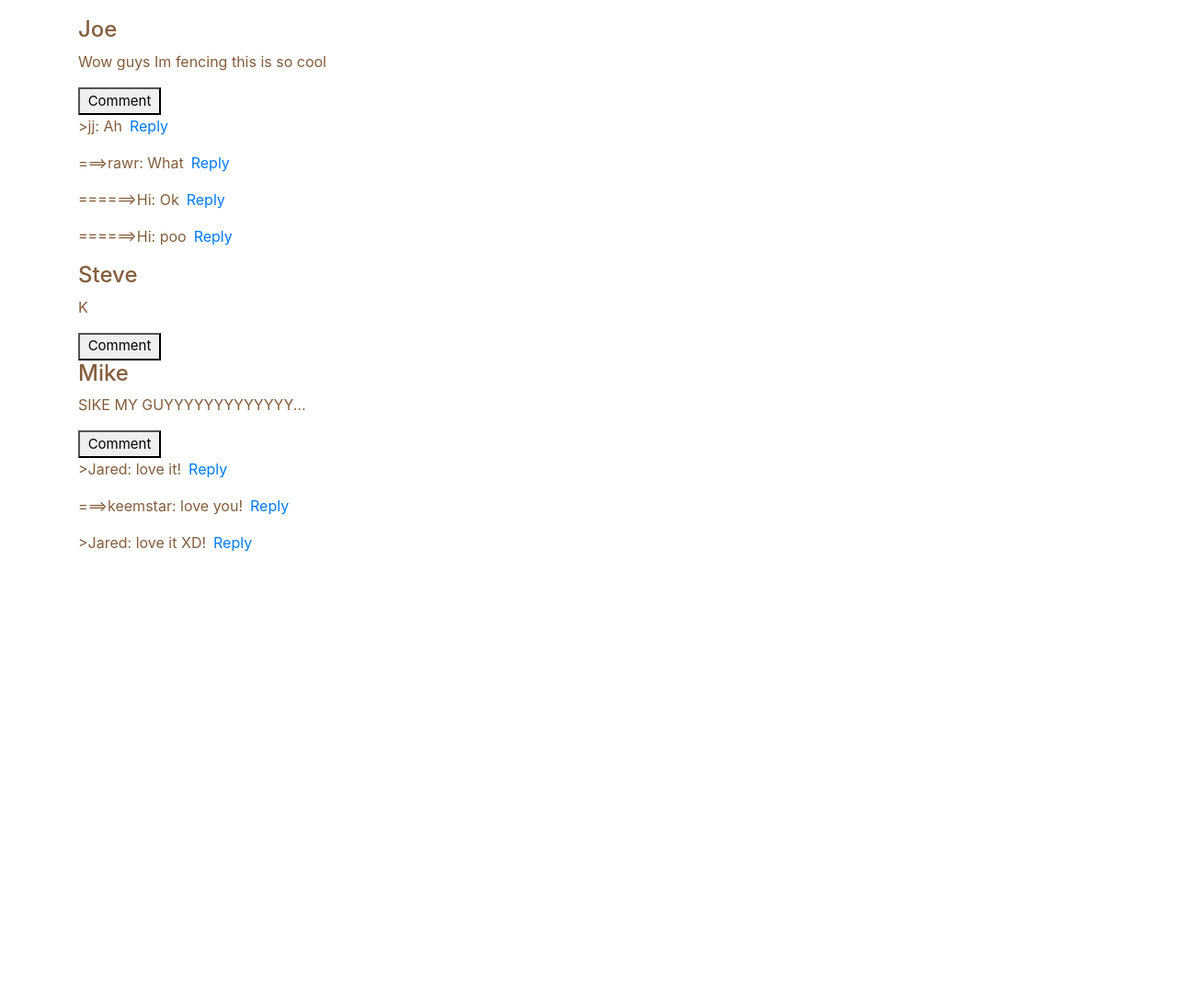
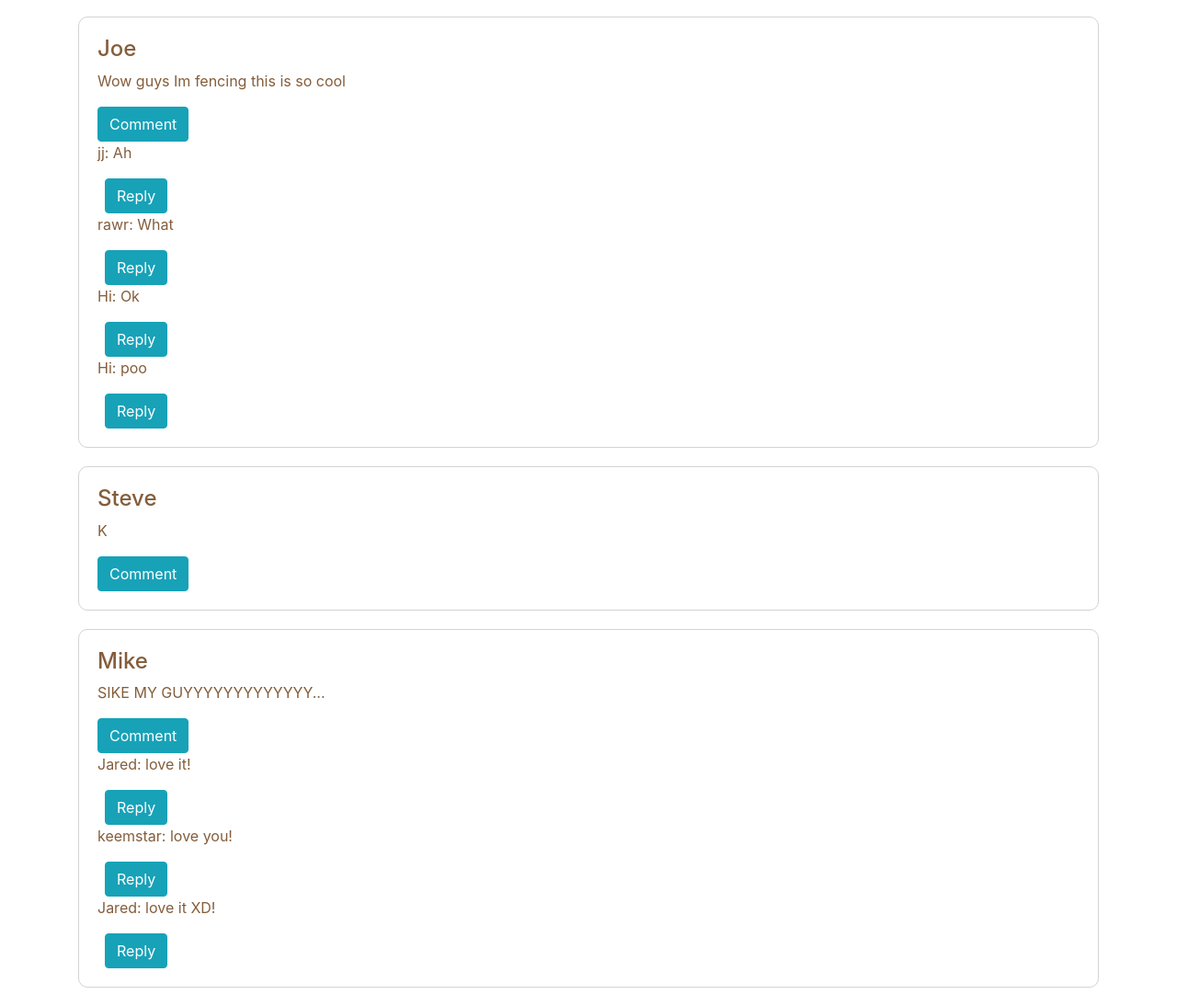
Before and after one commit to gonzaleznicolas/Fence_MainApp, a Flask app: page / in a window 1280 px wide. Shown: the part 72-1166 px from the top of the page at 92% size. Before the commit the page ends 672 px from the top, so only its background shows below. Run offline with Flask 2, Linux system fonts and the light colour scheme; the visitor is signed in with stand-in values (Sample User, id 1); some libraries are stand-ins or nearby versions.

Commit message:
added a title to posts

```diff
--- a/fence/forms.py
+++ b/fence/forms.py
@@ -59,6 +59,7 @@ class UpdateAccountForm(FlaskForm):
 
 
 class PostForm(FlaskForm):
+    title = StringField('Title', validators=[DataRequired()])
     content = TextAreaField('Content', validators=[DataRequired()])
     submit = SubmitField('Post')
 
--- a/fence/routes.py
+++ b/fence/routes.py
@@ -47,8 +47,8 @@ def feed():
 def comment(post_id):
     form = CommentForm()
     if form.validate_on_submit():
-        flash('Posted the following: %s' % form.content.data, 'success')
-        flash('Posted!', 'success')
+        flash('Posted the following: %s' % form.content.data)
+        flash('Posted!')
         return redirect(url_for('feed'))
     return render_template('write_post.html', title='New Comment', form=form, legend="New Comment")
 
@@ -58,8 +58,8 @@ def post():
     form = PostForm()
     if form.validate_on_submit():
         # tell the model about the post. Text, user, time
-        flash('Posted the following: %s' % (form.content.data), 'success')
-        flash('Posted!', 'success')
+        flash('Posted the following: %s: %s' % (form.title.data, form.content.data))
+        flash('Posted!')
         return redirect(url_for('feed'))
     return render_template('write_post.html', title='New Post', form=form, legend="New Post")
 
--- a/fence/static/main.css
+++ b/fence/static/main.css
@@ -22,3 +22,10 @@
 .independent-section {
 padding: 10px 20px;
 }
+
+.post{
+  border: 1px solid lightgray;
+  border-radius: 10px;
+  padding: 20px;
+  margin: 20px 0px;
+}
--- a/fence/templates/feed.html
+++ b/fence/templates/feed.html
@@ -1,18 +1,18 @@
 {% extends "base.html" %}
 {% block content %}
     {% for post in posts %}
-        <h4>{{ post.author }}</h4>
-        <p>{{ post.content }}</p>
-        {% if current_user.is_authenticated %}
-            <button style="width: 90px; height: 30px; text-align: center; font-size: 15px" type="button" onclick="window.location='/comment/{{ post.id }}';">Comment</button>
-        {% endif %}
-        {% for comment in post.comments %}
-        <div style="display: flex; flex-direction: row;">
-            <p>{% for i in range(comment.level) %}==={% endfor %}>{{ comment.user }}: {{ comment.content }}</p>
+        <div class="post">
+            <h4>{{ post.author }}</h4>
+            <p>{{ post.content }}</p>
             {% if current_user.is_authenticated %}
-            <a class="ml-2" href="/comment/{{ comment.id }}">Reply</a>
+                <button class="btn btn-info" type="button" onclick="window.location='/comment/{{ post.id }}';">Comment</button>
             {% endif %}
+            {% for comment in post.comments %}
+                <p>{{ comment.user }}: {{ comment.content }}</p>
+                {% if current_user.is_authenticated %}
+                    <button class="ml-2 btn btn-info" href="/comment/{{ comment.id }}">Reply</button>
+                {% endif %}
+            {% endfor %}
         </div>
-        {% endfor %}
     {% endfor %}
 {% endblock content %}
```
Also changed, not shown: fence/templates/write_post.html (+14 -5 lines). Lines whose indentation alone changed are shown as unchanged.
